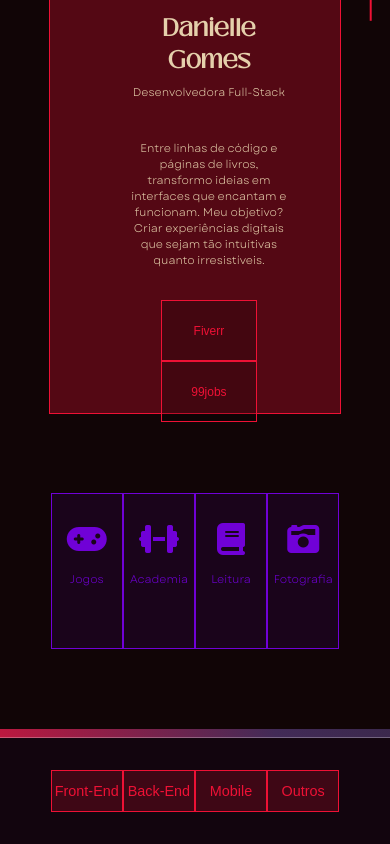
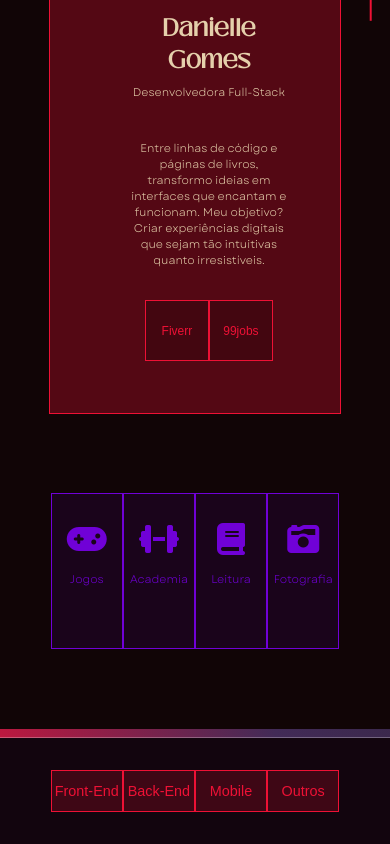
Before and after one commit to niellegs/Portfolio, a React (Vite) app in the folder portfolio/: page / in a window 390 px wide. Shown: the part 1406-2250 px from the top of the page. Built offline with nearby package versions, Linux system fonts and the light colour scheme.

Commit message:
fix - aboutme button

```diff
--- a/portfolio/src/Components/AboutMe/AboutMe.css
+++ b/portfolio/src/Components/AboutMe/AboutMe.css
@@ -71,7 +71,7 @@
         margin-left: 4.5rem;
     }
     .aboutme_text button {
-        width: 6rem;
+        width: 4rem;
         font-size: .75rem;
         margin-top: 0;
     }
```
